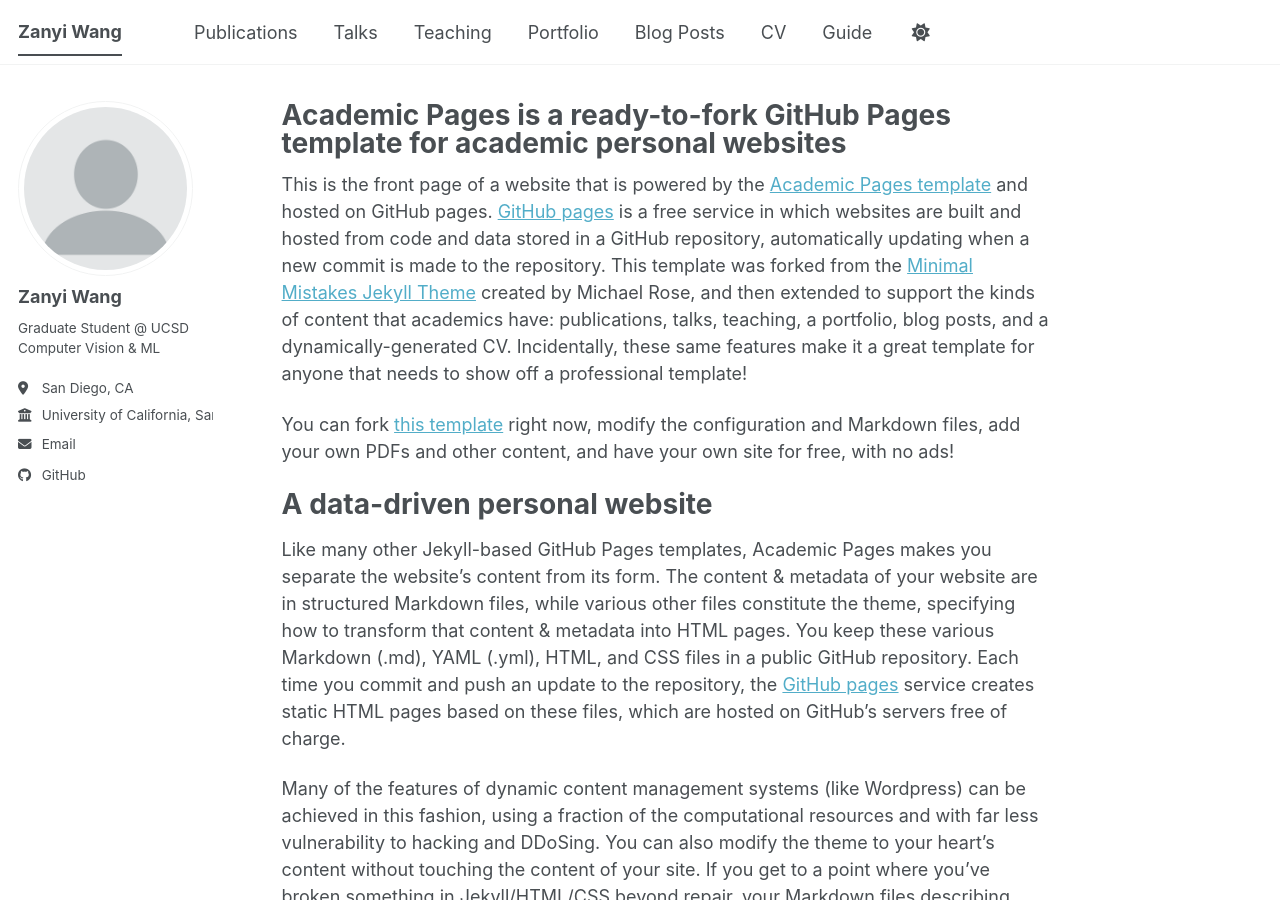
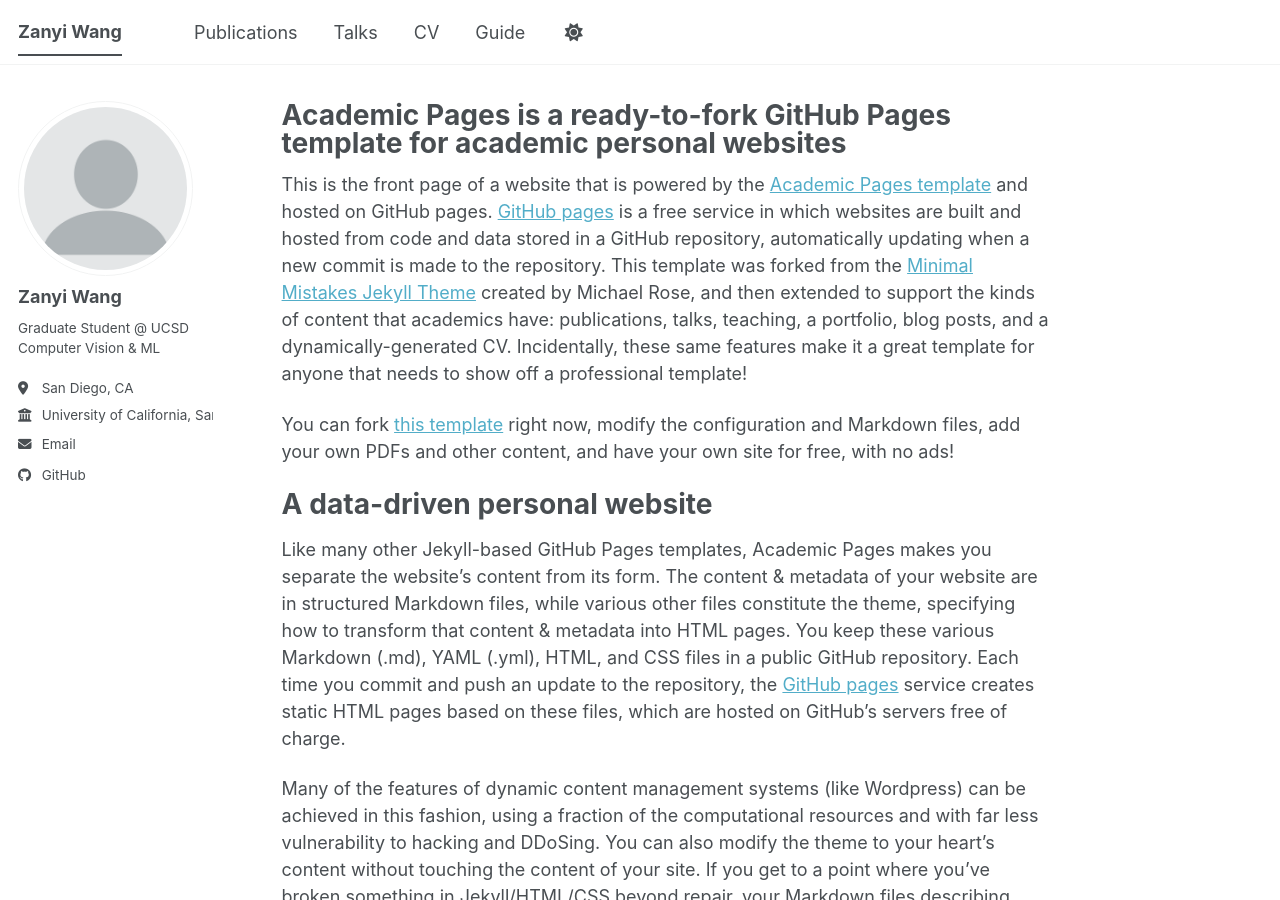
Before and after one commit to xmz111/xmz111.github.io, a Jekyll site: the page built from _pages/about.md, in a window 1280 px wide and 900 px high. Built offline with Jekyll 4.4.1, drawn with Linux system fonts in a browser that asks for light colours; a script bundle is joined from its source files by our own code; library files that are not in the unit come from our copies.

Commit message:
Update site structure

```diff
--- a/_data/navigation.yml
+++ b/_data/navigation.yml
@@ -14,15 +14,6 @@ main:
   - title: "Talks"
     url: /talks/
 
-  - title: "Teaching"
-    url: /teaching/
-
-  - title: "Portfolio"
-    url: /portfolio/
-
-  - title: "Blog Posts"
-    url: /year-archive/
-
   - title: "CV"
     url: /cv/
 
```
